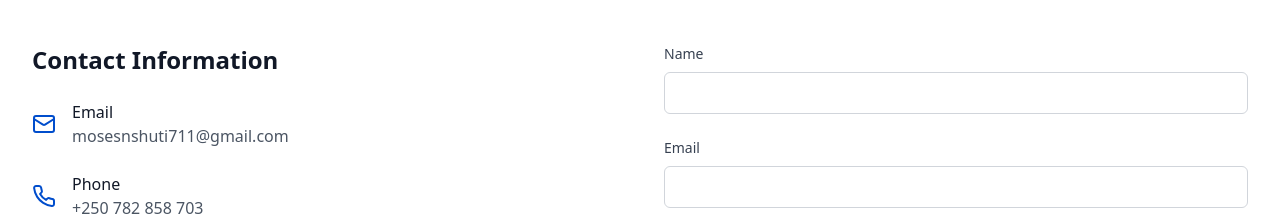
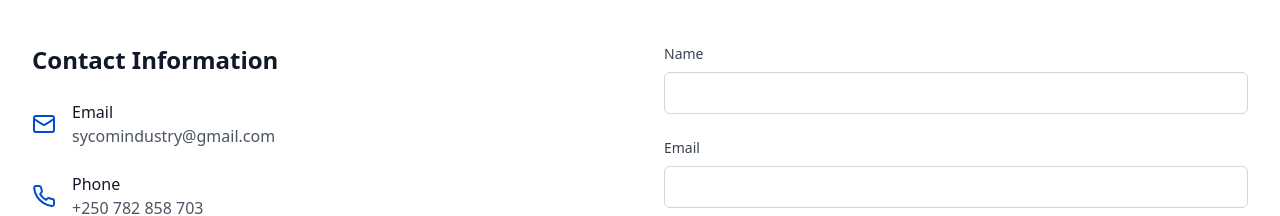
Before and after one commit to blvpeppa/sycom, a React (Vite) app: page / in a window 1280 px wide. Shown: the part 4180-4396 px from the top of the page. Built offline with nearby package versions, Linux system fonts and the light colour scheme.

Commit message:
git commit -m

```diff
--- a/src/components/Contact.jsx
+++ b/src/components/Contact.jsx
@@ -17,7 +17,7 @@ export default function Contact() {
                 <Mail className="text-dark-blue-600 w-6 h-6" />
                 <div>
                   <p className="font-medium text-gray-900">Email</p>
-                  <p className="text-gray-600">mosesnshuti711@gmail.com</p>
+                  <p className="text-gray-600">sycomindustry@gmail.com</p>
                 </div>
               </div>
               <div className="flex items-center gap-4">
--- a/src/components/Help.jsx
+++ b/src/components/Help.jsx
@@ -6,7 +6,7 @@ export default function Help() {
       icon: Mail,
       title: "Email Support",
       description: "Send us an email and we'll get back to you within 24 hours.",
-      contact: "mosesnshuti711@gmail.com"
+      contact: "sycomindustry@gmail.com"
     },
     {
       icon: Phone,
```
